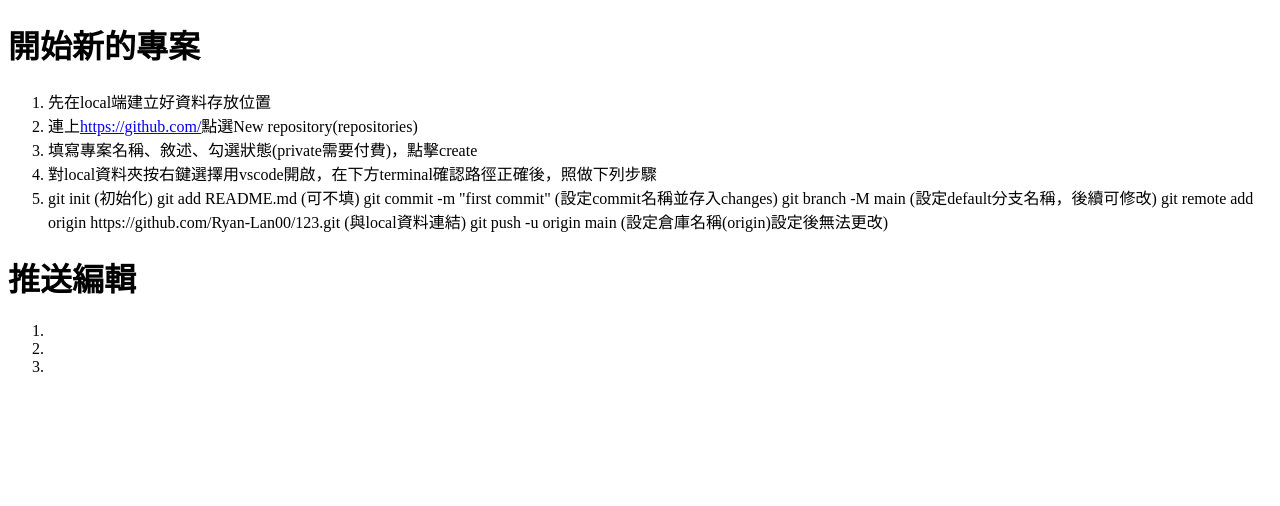
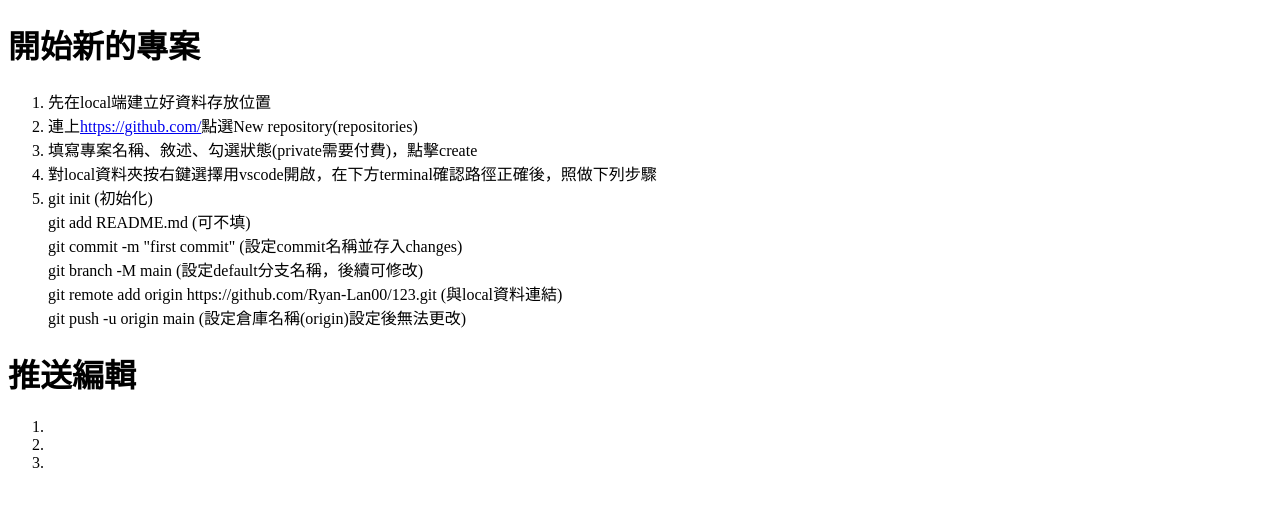
Before and after one commit to Ryan-Lan00/test, a plain HTML site: page index.html in a window 1280 px wide. Drawn offline with Linux system fonts and the light colour scheme.

Commit message:
0317 reg update_1

```diff
--- a/index.html
+++ b/index.html
@@ -14,11 +14,11 @@
             <li>連上<a href="https://github.com/">https://github.com/</a>點選New repository(repositories)</li>
             <li>填寫專案名稱、敘述、勾選狀態(private需要付費)，點擊create</li>
             <li>對local資料夾按右鍵選擇用vscode開啟，在下方terminal確認路徑正確後，照做下列步驟</li>
-            <li>git init (初始化)
-                git add README.md (可不填)
-                git commit -m "first commit" (設定commit名稱並存入changes)
-                git branch -M main (設定default分支名稱，後續可修改)
-                git remote add origin https://github.com/Ryan-Lan00/123.git (與local資料連結)
+            <li>git init (初始化)<br>
+                git add README.md (可不填)<br>
+                git commit -m "first commit" (設定commit名稱並存入changes)<br>
+                git branch -M main (設定default分支名稱，後續可修改)<br>
+                git remote add origin https://github.com/Ryan-Lan00/123.git (與local資料連結)<br>
                 git push -u origin main (設定倉庫名稱(origin)設定後無法更改)</li>
         </ol>
     </p>
```
Also changed, not shown: 1 other file.
